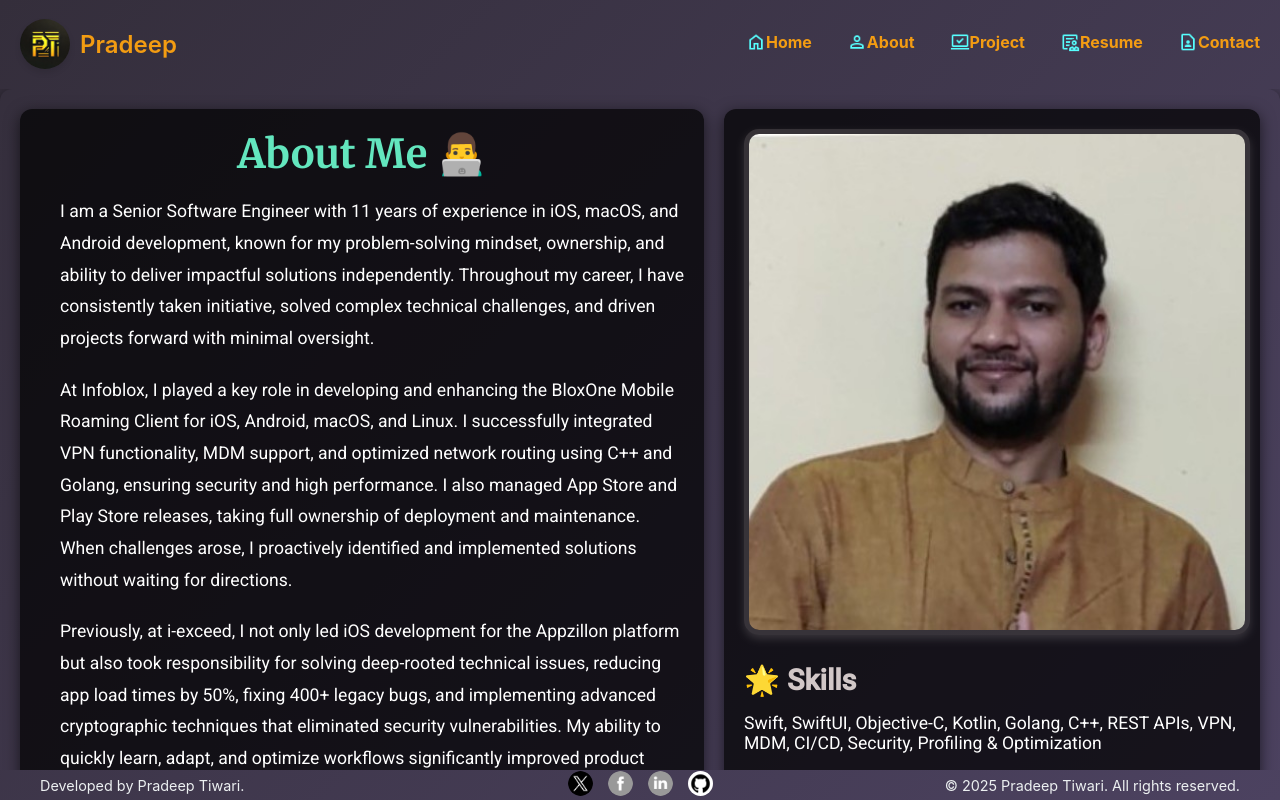
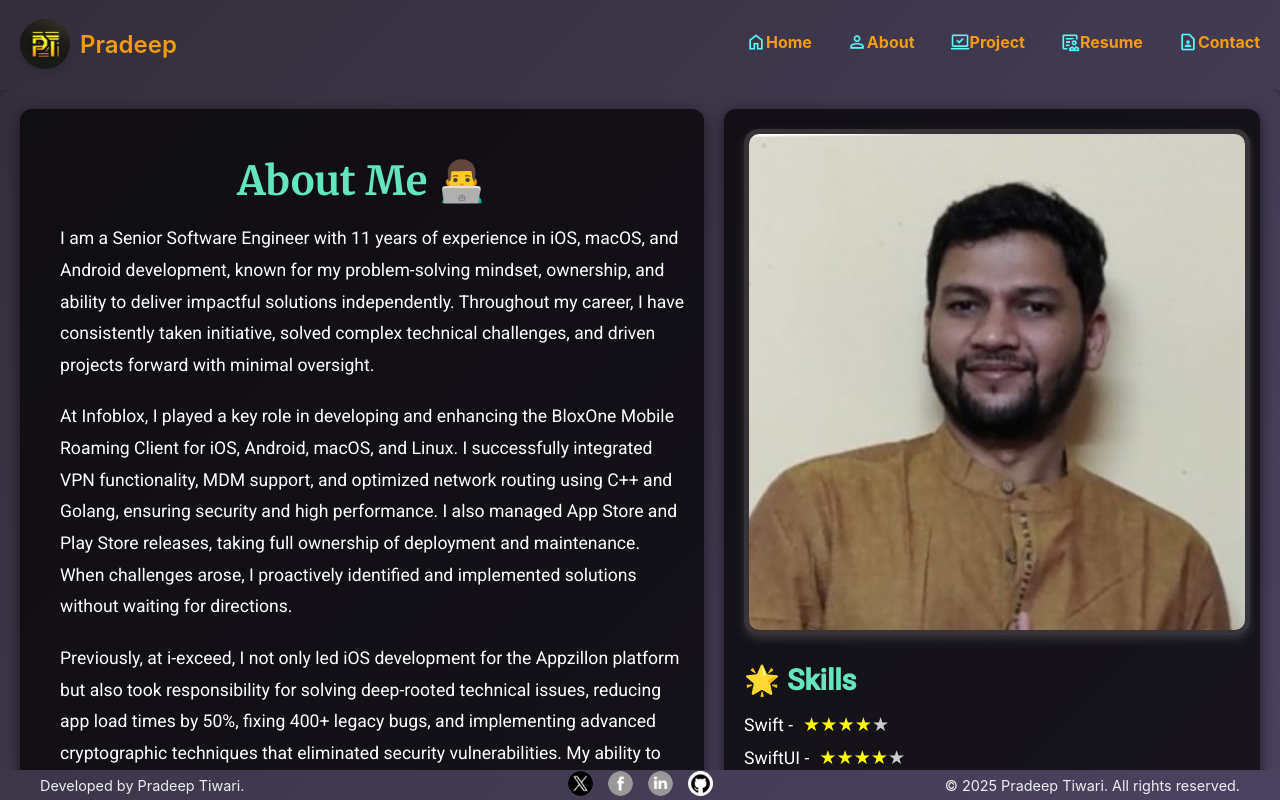
Before and after one commit to pradeepkni382/MyPortfolio, a React (Create React App) app: page /about in a window 1280 px wide. Built offline with nearby package versions, Linux system fonts and the light colour scheme.

Commit message:
w06/task/ticket/added stars for skills
- Implementation:-

```diff
--- a/src/pages/About.js
+++ b/src/pages/About.js
@@ -2,7 +2,27 @@ import React from 'react';
 import styled from 'styled-components';
 import myPortrait from '../assets/myportrait.jpg';
 
+// Star component to display the rating
+const Star = ({ filled }) => (
+  <StarIcon filled={filled}>★</StarIcon>
+);
+
 const About = () => {
+  const skills = [
+    { name: 'Swift', rating: 4 },
+    { name: 'SwiftUI', rating: 4 },
+    { name: 'Objective-C', rating: 4 },
+    { name: 'Kotlin', rating: 3 },
+    { name: 'Golang', rating: 5 },
+    { name: 'C++', rating: 4 },
+    { name: 'REST APIs', rating: 5 },
+    { name: 'VPN', rating: 4 },
+    { name: 'MDM', rating: 4 },
+    { name: 'CI/CD', rating: 4 },
+    { name: 'Security', rating: 5 },
+    { name: 'Profiling & Optimization', rating: 4 }
+  ];
+
   return (
     <AboutContainer>
       <LeftContainer>
@@ -29,9 +49,14 @@ const About = () => {
       <RightContainer>
         <Section>
           <ProfileImage src={myPortrait} alt="Pradeep Tiwari's Profile" />
-          <h2>🌟 Skills</h2>
+          <h2 style = {{color: '#63e6be'}}>🌟 Skills</h2>
           <ul>
-            <li>Swift, SwiftUI, Objective-C, Kotlin, Golang, C++, REST APIs, VPN, MDM, CI/CD, Security, Profiling & Optimization</li>
+            {skills.map((skill, index) => (
+              <li key={index}>
+                {skill.name} -
+                <StarRating rating={skill.rating} />
+              </li>
+            ))}
           </ul>
         </Section>
       </RightContainer>
@@ -39,6 +64,16 @@ const About = () => {
   );
 };
 
+// Reusable StarRating component
+const StarRating = ({ rating }) => {
+  const stars = [];
+  for (let i = 1; i <= 5; i++) {
+    stars.push(<Star key={i} filled={i <= rating} />);
+  }
+  return <StarWrapper>{stars}</StarWrapper>;
+};
+
+// Styled components
 const AboutContainer = styled.div`
   display: flex;
   align-items: flex-start;
@@ -50,7 +85,7 @@ const AboutContainer = styled.div`
   border-radius: 12px;
   box-shadow: 0 4px 15px rgba(0, 0, 0, 0.6);
   font-family: 'Roboto', sans-serif;
-  transition: background-color 0.3s ease, color 0.3s ease; /* Smooth transition */
+  transition: background-color 0.3s ease, color 0.3s ease;
 `;
 
 const LeftContainer = styled.div`
@@ -83,27 +118,23 @@ const RightContainer = styled.div`
   z-index: 1;
 `;
 
-
-
 const ProfileImage = styled.img`
   width: 100%;
   height: 70%;
   object-fit: cover;
-  border: 5px solid rgba(192, 184, 184, 0.2); /* Border with a light gray color */
-  border-radius: 15px; /* Rounded corners */
-  box-shadow: 0 4px 8px rgba(192, 184, 184, 0.2); /* Shadow with a slightly more pronounced effect */
+  border: 5px solid rgba(192, 184, 184, 0.2);
+  border-radius: 15px;
+  box-shadow: 0 4px 8px rgba(192, 184, 184, 0.2);
 `;
 
 const Bio = styled.div`
   max-width: 800px;
-
   h1 {
     margin-bottom: 10px;
     font-size: 2.5rem;
     color: #63e6be;
     font-family: 'Merriweather', serif;
-     margin: 0 auto; /* Center the container horizontally */
-  text-align: center; /* Center all text content inside */
+    text-align: center;
   }
   p {
     margin-bottom: 20px;
@@ -111,10 +142,9 @@ p {
     font-size: 1.1rem;
     color: rgb(255, 255, 255);
     font-family: 'Roboto', sans-serif;
-  text-align: left; /* Align text to the right */
-  padding-left: 20px; /* Optional: Adds padding to the left for a nice indentation */
+    text-align: left;
+    padding-left: 20px;
   }
-
   strong {
     color: rgb(255, 255, 255);
     font-weight: bold;
@@ -123,17 +153,14 @@ p {
 
 const Section = styled.section`
   margin-bottom: 30px;
-
   h2 {
     font-size: 1.8rem;
     color: rgb(209, 199, 199);
     margin-bottom: 15px;
   }
-
   ul {
     list-style-type: none;
     padding-left: 0;
-
     li {
       font-size: 1.1rem;
       color: rgb(255, 255, 255);
@@ -142,4 +169,14 @@ const Section = styled.section`
   }
 `;
 
+// Star and star rating styles
+const StarWrapper = styled.span`
+  margin-left: 10px;
+`;
+
+const StarIcon = styled.span`
+  font-size: 1.2rem;
+  color: ${({ filled }) => (filled ? 'yellow' : '#ccc')};
+`;
+
 export default About;
```
Lines whose indentation alone changed are shown as unchanged.
